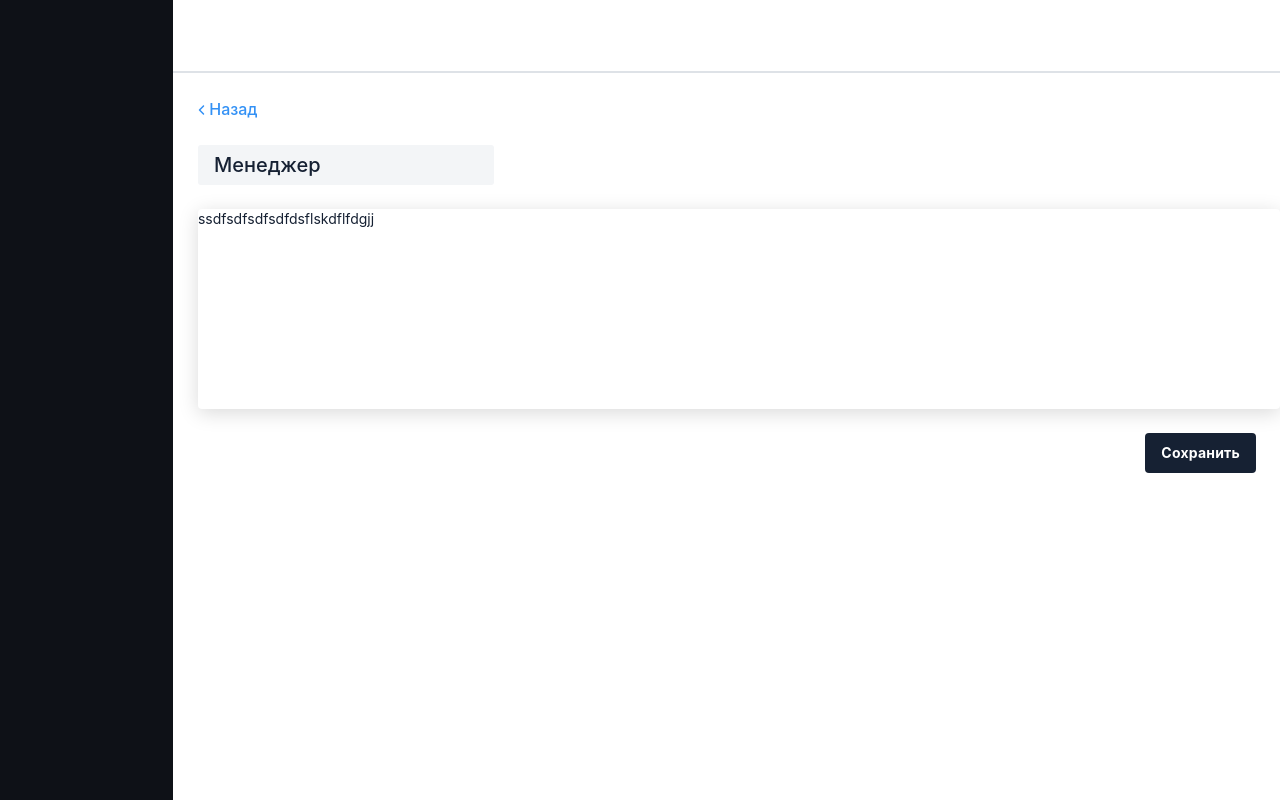
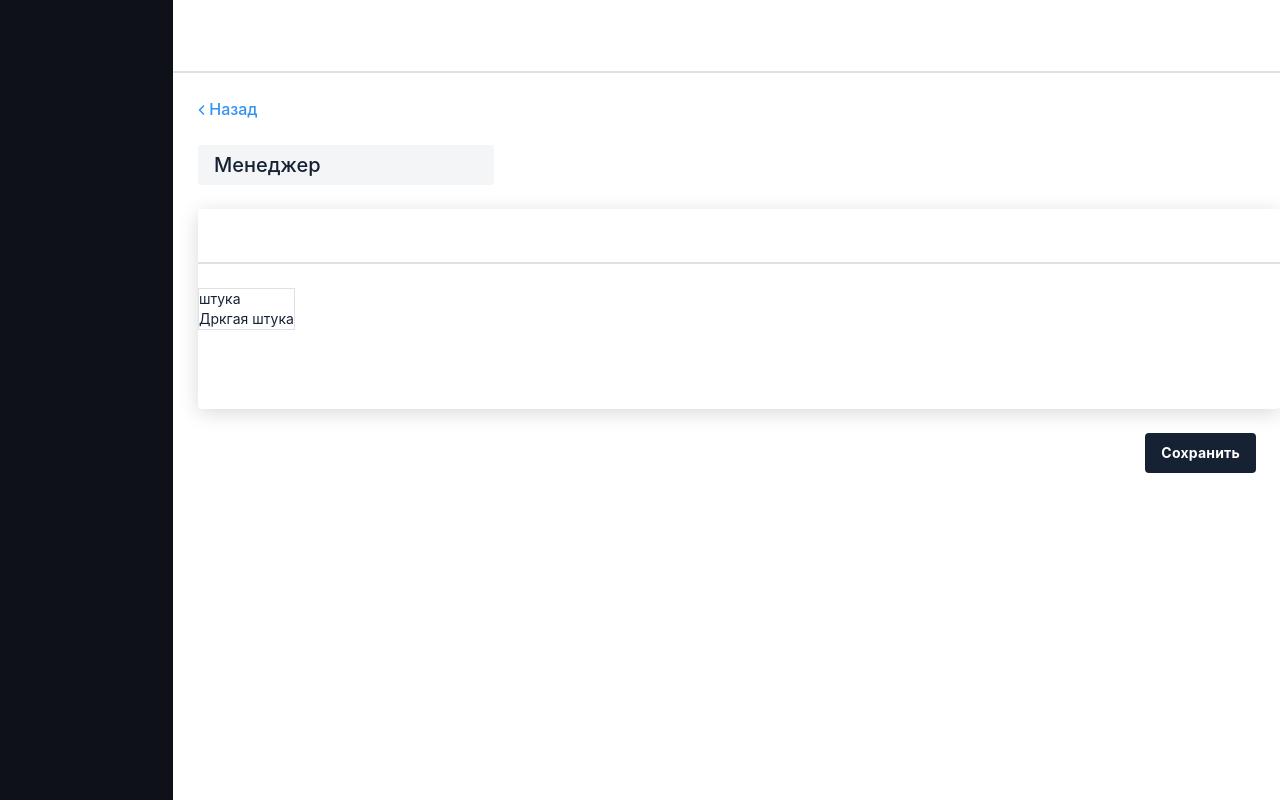
Before and after one commit to LemonAid200/testing-task, a Vue app: page / in a window 1280 px wide. Built offline with nearby package versions, Linux system fonts and the light colour scheme.

Commit message:
work in progress

```diff
--- a/src/components/Modals.vue
+++ b/src/components/Modals.vue
@@ -83,7 +83,6 @@
         },
         mounted() {
             document.addEventListener("keyup", this.keyUpHandler);
-            console.log(this.modals)
         },
         unmounted() {
             document.removeEventListener("keyup", this.keyUpHandler);
--- a/src/views/Home.vue
+++ b/src/views/Home.vue
@@ -7,8 +7,23 @@
                 <div class="back"><img :src="mySVG" /> Назад</div>
                 <div class="title">Менеджер</div>
                 <div class="table">
-                    <div v-for="(elem, index) in cardsToDisplay"
-                        :key="index" class="table-cards">{{elem}}</div>
+                    <div class="table-titles">
+                        <div v-for="(elem, index) in titlesToDisplay"
+                            :key="index" class="table-title">{{elem}}
+                         </div>
+                    </div>
+
+                    <div class="table-line"></div>
+                    <div class="table-cards">
+                        <div v-for="(list, index) in listsToDisplay"
+                            :key="index" class="table-list">
+                                <div v-for="item in list"
+                                    :key="item.name"
+                                    class="table-list-item">
+                                    {{item.name}}
+                                </div>
+                        </div>
+                    </div>
                 </div>
                 <button @click="createPermission" class="save-button">Сохранить</button>
             </div>
@@ -44,12 +59,27 @@
         mounted() {
             this.getTemplates()
             setTimeout(() =>  console.log(this.rootPermission), 1000)
-            setTimeout(() =>  console.log(this.rootPermissionTitles), 1000)
+            setTimeout(() =>  console.log(this.rootPermissionTitles['part1'].title), 1000)
 
         },
         computed: {
-            cardsToDisplay(){
-                return ['ssdfsdf','sdfsdfdsf','lskdflfdgjj']
+            titlesToDisplay(){
+                let array = []
+                // не работает потому что объект
+                for (let part in this.rootPermissionTitles){
+                    array.push(part.title)
+                }
+                return array
+            },
+
+            listsToDisplay(){
+                return [
+                        [
+                            {name: 'штука', isChecked: false},
+                            {name: 'Дркгая штука', isChecked: true}
+                        ]
+
+                       ]
             }
 
         }
@@ -75,7 +105,6 @@
             border: 1px solid #DEE2E7;
             margin-top: 71px;
             margin-bottom: 24px;
-
         }
 
         .main-info{
@@ -126,14 +155,41 @@
             }
 
             .table{
-                display: flex;
                 min-height: 200px;
                 background: #FFFFFF;
                 box-shadow: 0px 4px 20px rgba(0, 0, 0, 0.15);
                 border-radius: 4px;
                 margin-top: 24px;
+
+                .table-titles{
+                    display: flex;
+
+                    .table-title{
+                        padding-left: 16px;
+                        padding-bottom: 9px;
+                        font-style: normal;
+                        font-weight: 700;
+                        font-size: 13px;
+                        display: flex;
+                        align-items: flex-end;
+                        letter-spacing: 0.015em;
+                        color: #162133;
+                        height: 44px;
+                    }
+                }
+
+                .table-line{
+                    width: 100%;
+                    border: 1px solid #DEE2E7;
+                    margin-bottom: 24px;
+                }
                 .table-cards{
-                    width: fit-content;
+                    display: flex;
+                    height: 100%;
+                    .table-list{
+                        border: 1px solid #DEE2E7;
+
+                    }
                 }
             }
         }
```
Also changed, not shown: public/icons/Vector2.svg (added).
